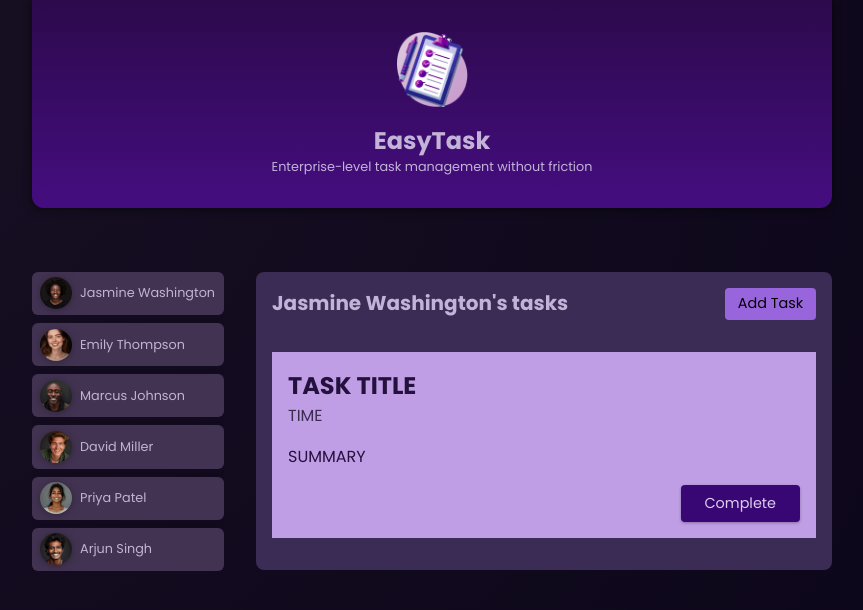
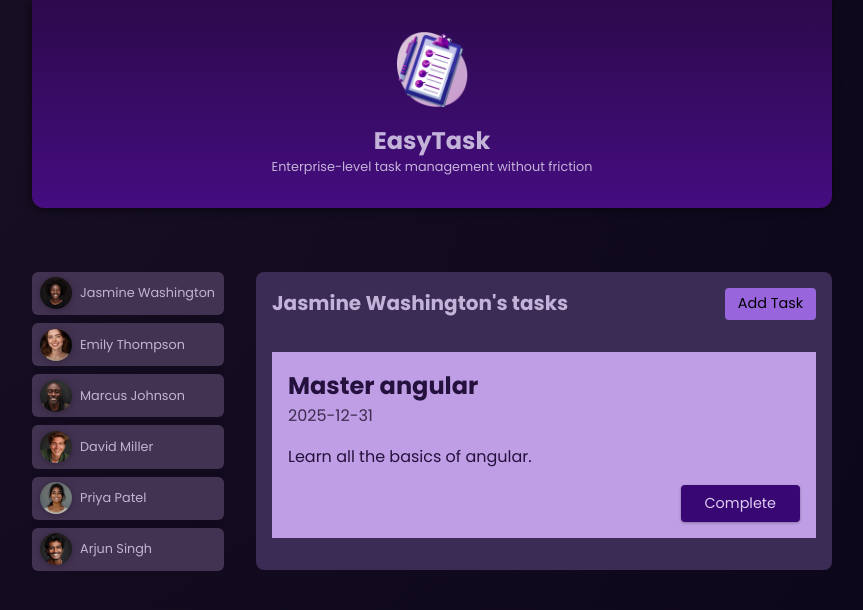
Before and after one commit to DatSUPER/usertaskmanager, an Angular app: page / in a window 1280 px wide. Both pictures are taken after a click on the button "Jasmine Washington". Shown: the top 610 px of the page, without its empty margins (208-1071 px from the left). Built offline with nearby package versions, Linux system fonts and the light colour scheme.

Commit message:
added other things

```diff
--- a/src/app/tasks/task/task.component.html
+++ b/src/app/tasks/task/task.component.html
@@ -1,9 +1,9 @@
 
 <article>
 
-    <h2>TASK TITLE</h2>
-    <time datetime="">TIME</time>
-    <p>SUMMARY</p>
+    <h2>{{task.title}}</h2>
+    <time >{{ task.dueDate}}</time>
+    <p>{{task.summary}}</p>
     <p class="actions">
         <button>Complete</button>
     </p>
--- a/src/app/tasks/tasks.component.html
+++ b/src/app/tasks/tasks.component.html
@@ -12,8 +12,7 @@
 
         @for(task of selectedUserTasks; track task.id  ){
             <li>
-                <app-task></app-task>
-
+                <app-task [task]="task"></app-task>
             </li>
         }
 
```
Also changed, not shown: src/app/tasks/task/task.component.ts (+12 -2 lines).
